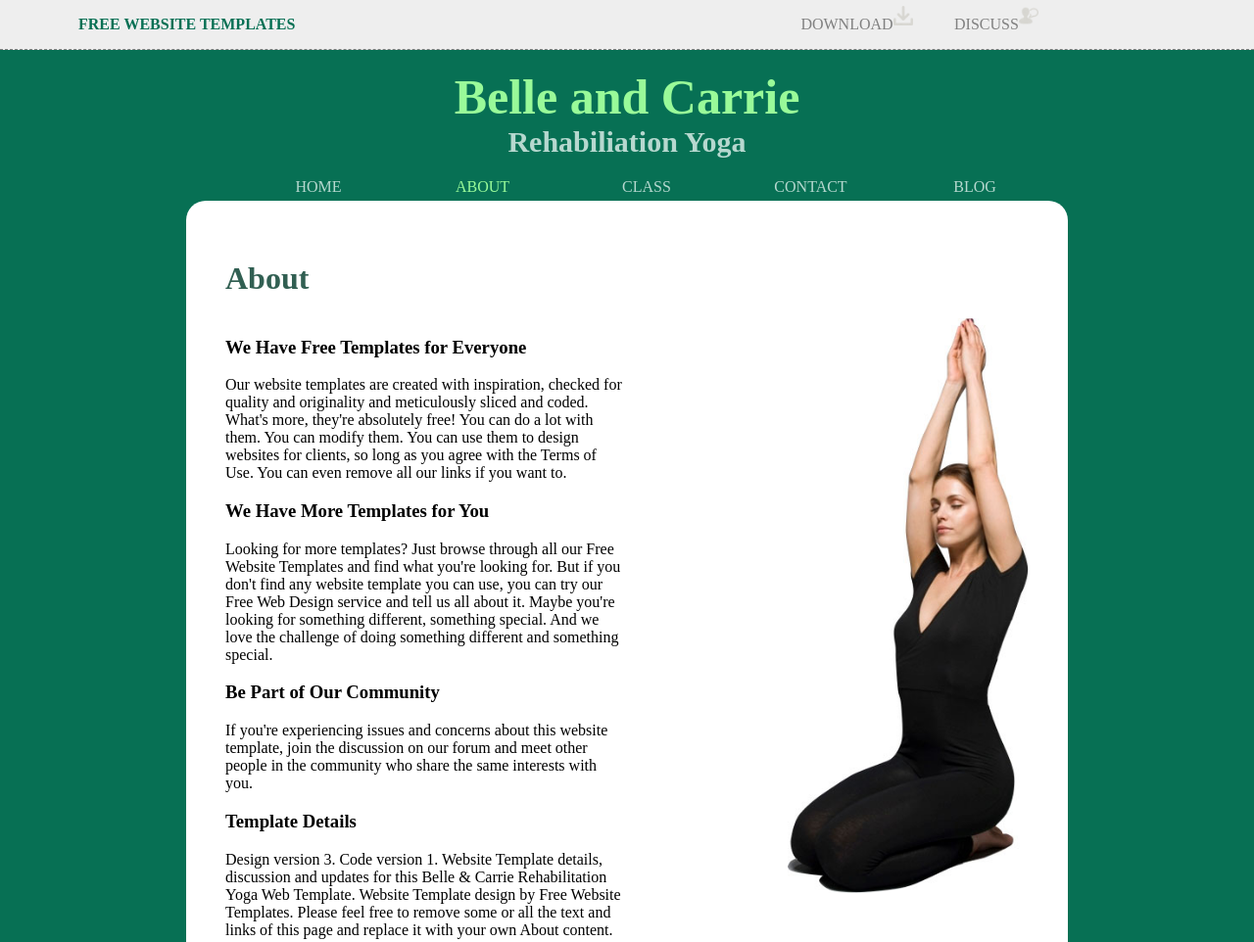
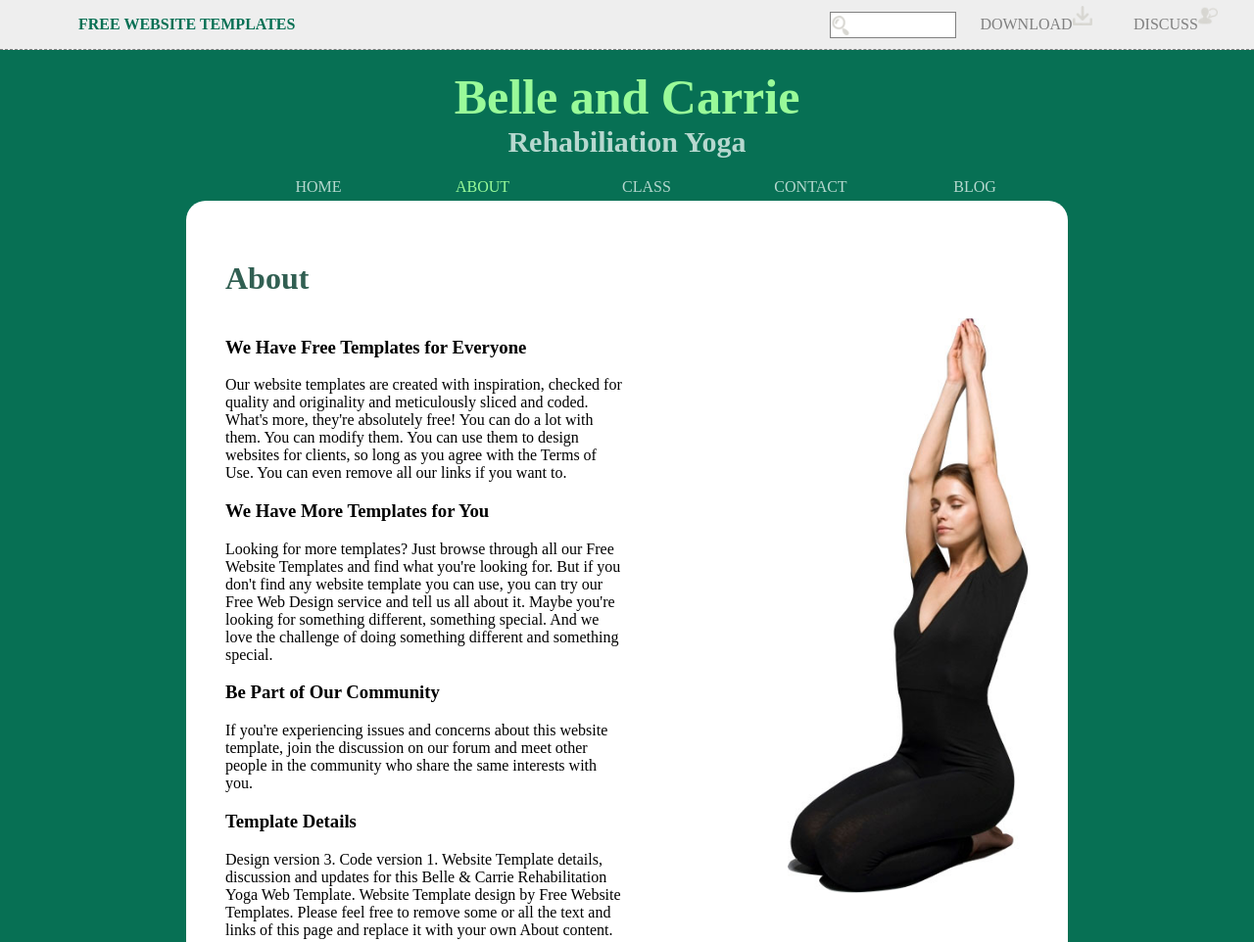
Before and after one commit to ChloeFancy/Websites-templates, a plain HTML site: page 1-Rehabilitation Yoga/about.html in a window 1280 px wide. Shown: the top 962 px of the page at 98% size. Drawn offline with Linux system fonts and the light colour scheme.

Commit message:
added the right input code

```diff
--- a/1-Rehabilitation Yoga/about.html
+++ b/1-Rehabilitation Yoga/about.html
@@ -9,7 +9,7 @@
 <body>
 	<div id="fixed">
 		<a href="#" id="free">FREE WEBSITE TEMPLATES</a>
-
+		<div id="box"><input type="text"></div>
 		<a href="#" id="download">DOWNLOAD<p><img src="images/download-2-24.png"></p></a>
 		<a href="#" id="discuss">DISCUSS<p><img src="images/talk-24.png"></p></a>
 	</div>
```
